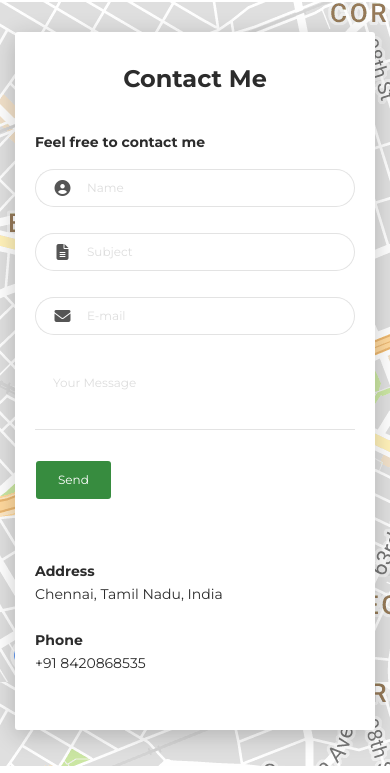
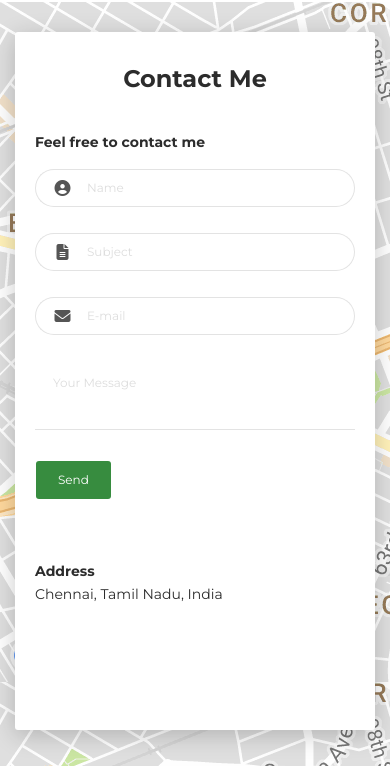
Before and after one commit to ashishoffline/ashishoffline.github.io, a plain HTML site: page index.html in a window 390 px wide. Shown: the part 4695-5468 px from the top of the page. Drawn offline with Linux system fonts and the light colour scheme.

Commit message:
remvoed Mobile number from website

```diff
--- a/index.html
+++ b/index.html
@@ -513,8 +513,8 @@
                         <div class="card-body">
                           <p class="mb-0"><strong>Address </strong></p>
                           <p class="pb-2">Chennai, Tamil Nadu, India</p>
-                          <p class="mb-0"><strong>Phone</strong></p>
-                          <p class="pb-2">+91 8420868535</p>
+                          <!-- <p class="mb-0"><strong>Phone</strong></p>
+                          <p class="pb-2">+91 </p> -->
                           <!-- <p class="mb-0"><strong>Email</strong></p> -->
                           <!-- <p><a href = "mailto: "></a></p> -->
                         </div>
```
